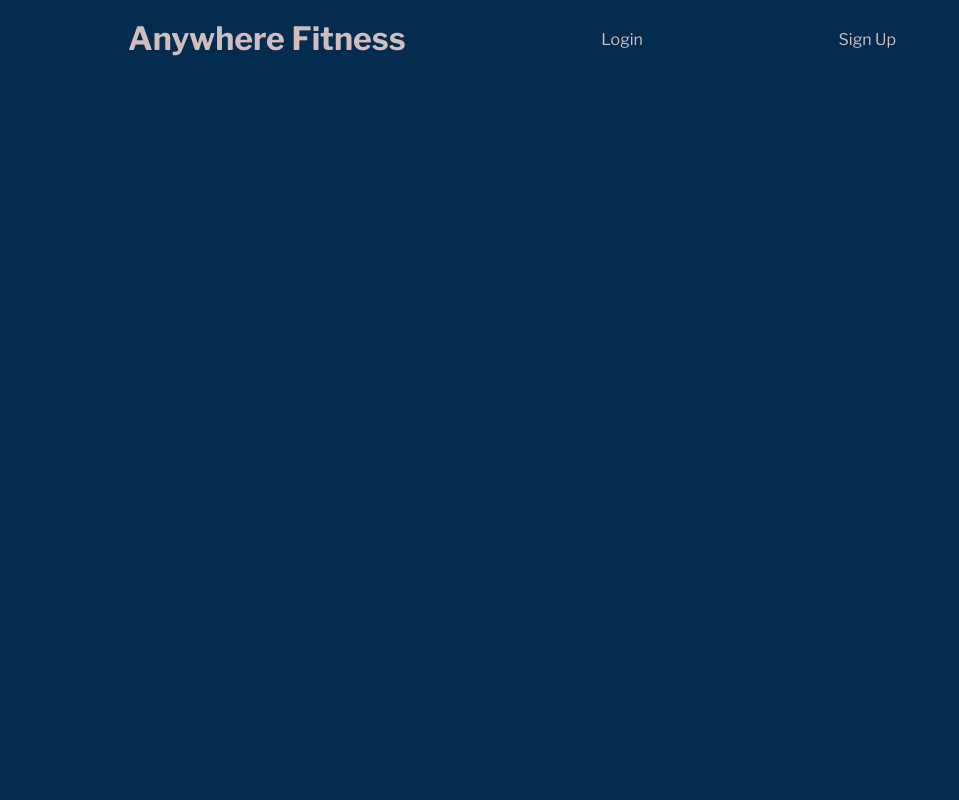
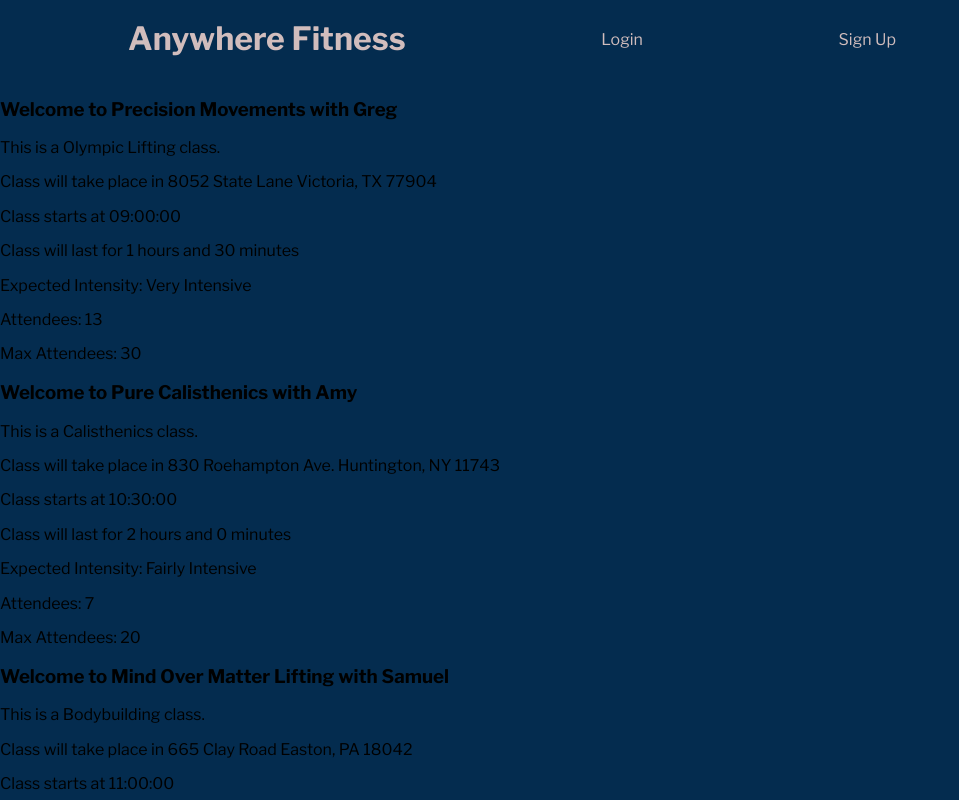
Before and after one commit to ft-anywhere-fitness/Full-Time-Anywhere-Fitness-Front-End, a React (Create React App) app: page / in a window 1280 px wide. Shown: the top 800 px of the page, without its empty margins (0-959 px from the left). Built offline with nearby package versions, Linux system fonts and the light colour scheme.

Commit message:
Class component now displays  class information

```diff
--- a/src/App.js
+++ b/src/App.js
@@ -5,12 +5,14 @@ import ClientReviews from "./components/ClientReviews";
 
 // Components
 import Header from "./components/Header";
+import Classes from "./components/Classes";
 
 // Returned Component
 function App() {
   return (
     <div className="app">
       <Header />
+      <Classes />
     </div>
   );
 }
--- a/src/components/Class.js
+++ b/src/components/Class.js
@@ -1,10 +1,31 @@
 // Libraries
 import React from "react";
 
-const Class = ({ name, type, startTime, duration, intensityLevel, location, currentlyEnrolled, classSizeLimit }) => {
+const Class = (props) => {
+  const { session } = props;
+  const {
+    name,
+    type,
+    startTime,
+    duration,
+    intensityLevel,
+    location,
+    currentlyEnrolled,
+    classSizeLimit
+  } = session;
+
   return (
     <div>
       <h3>Welcome to {name}</h3>
+      <div>
+        <p>This is a {type} class.</p>
+        <p>Class will take place in {location}</p>
+        <p>Class starts at {startTime}</p>
+        <p>Class will last for {duration.hours} hours and {duration.minutes} minutes</p>
+        <p>Expected Intensity: {intensityLevel}</p>
+        <p>Attendees: {currentlyEnrolled}</p>
+        <p>Max Attendees: {classSizeLimit}</p>
+      </div>
     </div>
   );
 };
--- a/src/components/Classes.js
+++ b/src/components/Classes.js
@@ -5,12 +5,13 @@ import { connect } from 'react-redux';
 // Components
 import Class from "./Class";
 
-const Classes = ({ classes }) => {
+const Classes = (props) => {
+  const { classes } = props;
   return (
     <div>
       {classes.map((session) => {
         return (
-          <Class key={session.id} props={session} />
+          <Class key={session.class_id} session={session} />
         );
       })}
     </div>
```
